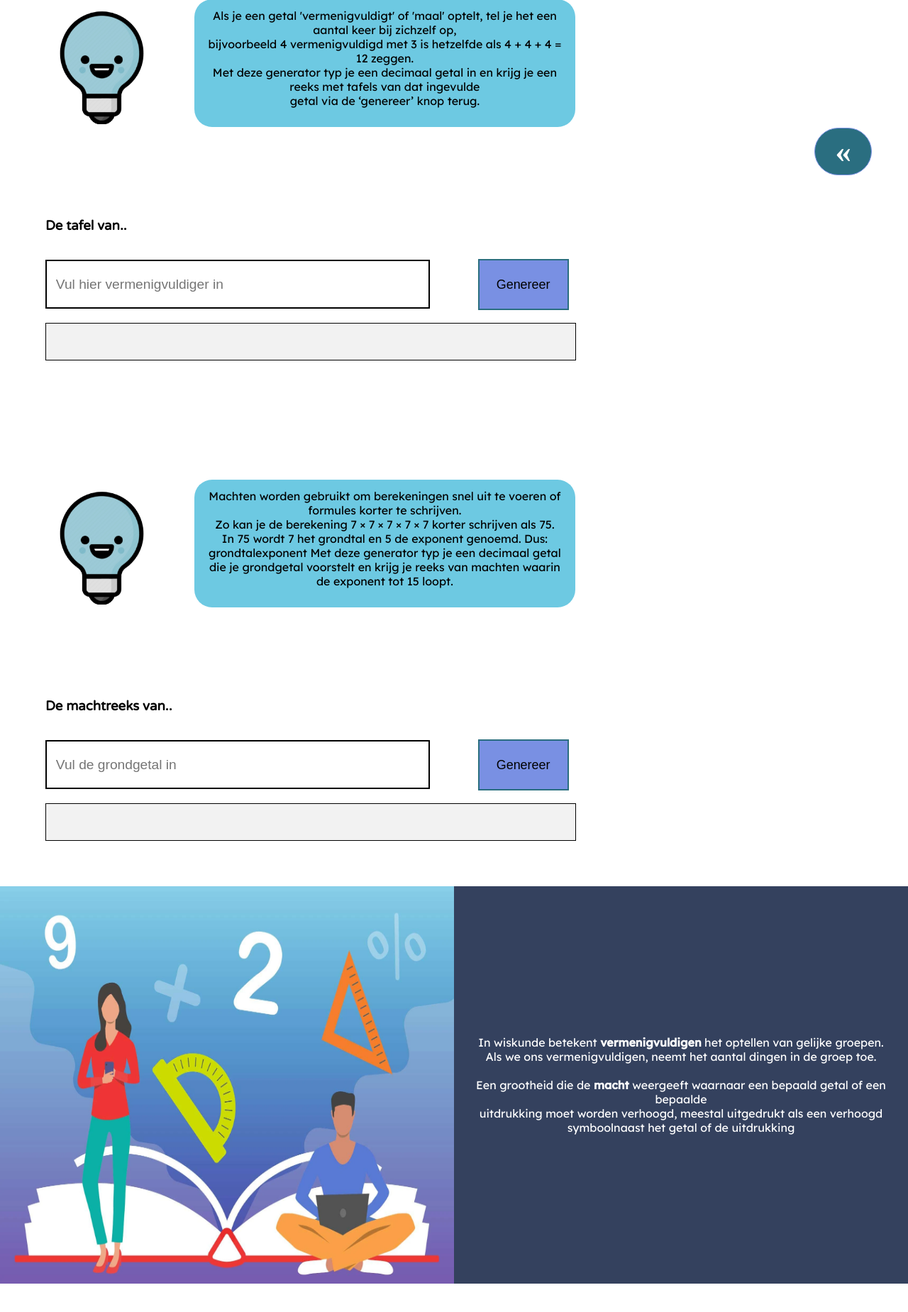
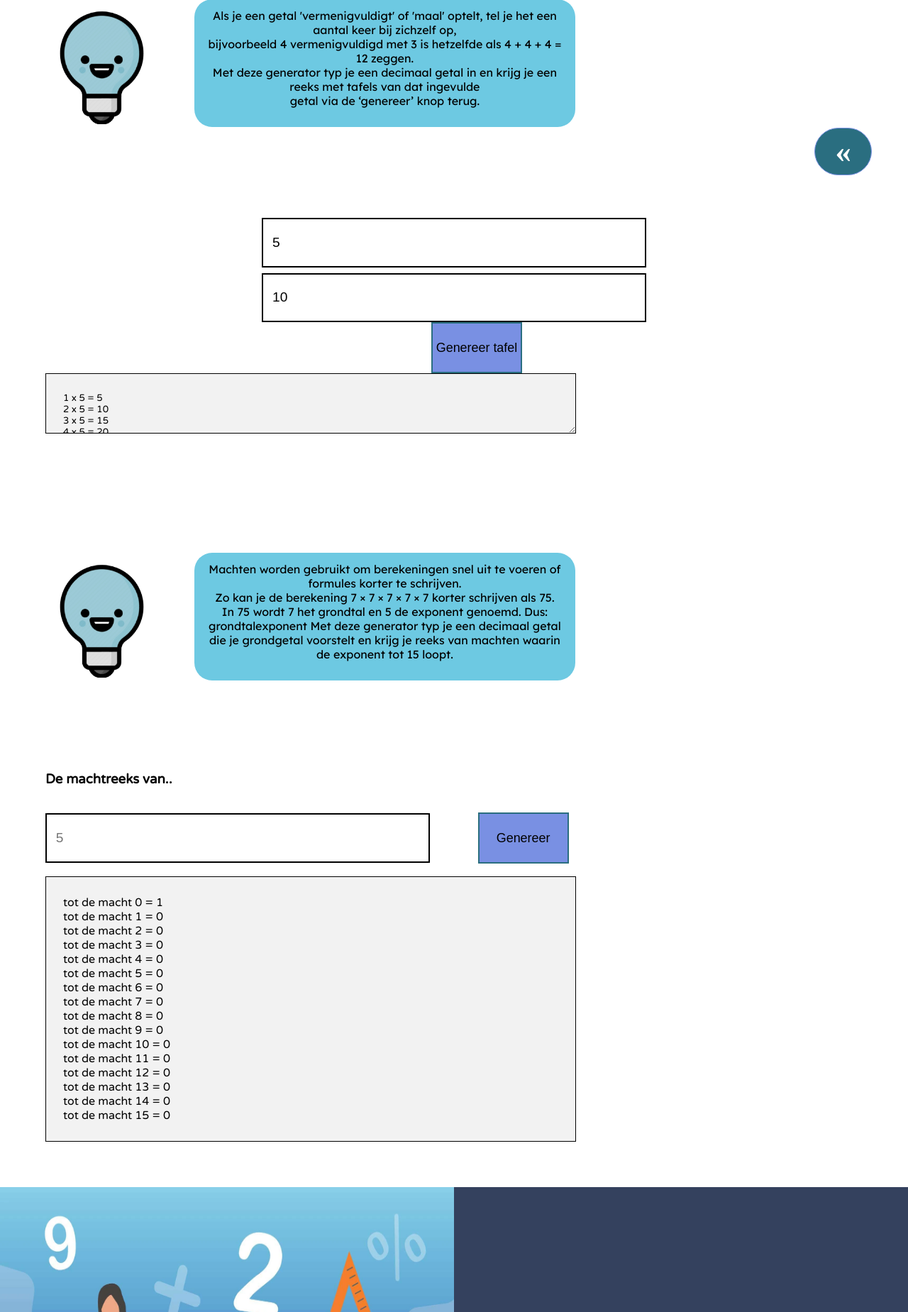
Before and after one commit to SiwaniV/ALA_p4_groep2, a PHP site: page /eenvoudigrekenen.html in a window 1280 px wide. Shown: the part 505-2354 px from the top of the page at 71% size. Run offline with PHP 8.4, Linux system fonts and the light colour scheme.

Commit message:
html en css bewerkt van eenvoudig rekenpagina

```diff
--- a/CSS/eenvoudrekenen.css
+++ b/CSS/eenvoudrekenen.css
@@ -324,12 +324,21 @@
 
       }
 
-      #waarde1 {
+      #tafel-vermenigvuldigtal {
           width: 40vw;
           height: 5vh;
           padding: 1vw;
           border: 2px solid black;
           font-size: 1.5vw;
+      }
+
+      #tafel-max-vermenigvuldiger{
+        width: 40vw;
+        height: 5vh;
+        margin-top: 1vh;
+        padding: 1vw;
+        border: 2px solid black;
+        font-size: 1.5vw;
       }
 
       #macht1 {
--- a/JS/eenvoud.js
+++ b/JS/eenvoud.js
@@ -8,26 +8,22 @@
     resetInput();
     }
 
-    function tafelReeks(){
-        /*Variabel voor de uitkomst*/
-        var uitkomst = '';
 
-        /*Variabel voor de waarde die je intypet*/
-        var vermenigvuldigtal = document.getElementById('waarde1').value;
-        if (vermenigvuldigtal == 0) {
-            document.getElementById("tafels").style.display = none;
+
+    function tafelReeks() {
+        var vermenigvuldigtal = document.getElementById("tafel-vermenigvuldigtal").value; // De invoer van de gebruiker
+        var maxVermenigvuldiger = document.getElementById("tafel-max-vermenigvuldiger").value;
+        var antwoordVeld = document.getElementById("tafels");
+
+        antwoordVeld.value = ""; // We beginnen elke reeks met een leeg antwoord veld
+
+        for(var vermenigvuldiger = 1; vermenigvuldiger <= maxVermenigvuldiger; vermenigvuldiger++) {
+            var product = vermenigvuldiger * vermenigvuldigtal;  // We rekenen het product uit van 1 vermenigvuldiging
+            var vermenigvuldiging = vermenigvuldiger + " x " + vermenigvuldigtal + " = " + product; // Dit is de tekstuele berekening die we kunnen toevoegen aan het antwoordveld.
+            antwoordVeld.value += vermenigvuldiging + "\n"; // We de berekening toe aan het antwoord veld afgesloten met een nieuwe regel \n
         }
 
-        /*FOR loop die een rij maakt*/
-        for (var vermenigvuldiger = 1; vermenigvuldiger <= 10; vermenigvuldiger++) {
-            var product = vermenigvuldiger * vermenigvuldigtal;
-            /*Formule van hoe je tafels berekent*/
-            uitkomst += vermenigvuldiger + " x " + vermenigvuldigtal +" = " + product +  "<br>";
-           /*Wanneer input = 0, verschijnt er geen resultaat*/
-
-        }
-        /*variabel die de uitkomst pakt en haalt vervolgens wat er berekend wordt in de uitkomst*/
-        document.getElementById('tafels').innerHTML = uitkomst;
+        return false; // We moeten false returnen, om te voorkomen dat de browser de pagina herlaad.
     }
 
 
--- a/eenvoudigrekenen.html
+++ b/eenvoudigrekenen.html
@@ -105,10 +105,20 @@
 
         <section class="formule">
             <article>
-                <h1>De tafel van..</h1><br><br>
-                <input type="number" id=waarde1 name="waarde" title="Type vermenigvuldiger in" placeholder="Vul hier vermenigvuldiger in">
-                <button id="btn-1" onclick="tafelReeks()">Genereer</button><br><br>
-                <article id="tafels"></article>
+                <form onsubmit="return genereerTafel();">
+                    <p>
+                        <input id="tafel-vermenigvuldigtal" value="5" type="number">
+                    </p>
+                    <p>
+                        <input id="tafel-max-vermenigvuldiger" value="10" type="number">
+                    </p>
+                    <p>
+                        <button type="submit">Genereer tafel</button>
+                    </p>
+                    <p>
+                        <textarea readonly id="tafels"></textarea>
+                    </p>
+                </form>
             </article>
         </section>
 
@@ -133,7 +143,7 @@
         <section class="formule">
             <article>
                 <h1>De machtreeks van..</h1><br><br>
-                <input type="number" id=macht1 name="macht" title="Type de grondgetal in" placeholder="Vul de grondgetal in">
+                <input type="number" id=macht1 name="macht" title="Type de grondgetal in" placeholder="5">
                 <button id="btn-2" onclick="machtReeks()">Genereer</button><br> <br>
                 <article id="machten"></article>
             </article>
@@ -184,7 +194,7 @@
         <section class="formule">
             <article>
                 <h1>De breukenreeks van..</h1><br><br>
-                <input type="number" id=breuk1 name="breuk" title="Type de noemer in" placeholder="Vul de noemer in">
+                <input type="number" id=breuk1 name="breuk" title="Type de noemer in" placeholder="5">
                 <button onclick="breukenReeks()">Genereer</button><br> <br>
                 <article id="breuken"></article>
             </article>
@@ -212,7 +222,7 @@
         <section class="formule">
             <article>
                 <h1>De machtenreeks van..</h1><br><br>
-                <input type="number" id=kwad1 name="kwad" title="Type de grondgetal in" placeholder="Vul de grondgetal in">
+                <input type="number" id=kwad1 name="kwad" title="Type de grondgetal in" placeholder="5">
                 <button onclick="kwadraatReeks()">Genereer</button><br> <br>
                 <article id="kwadraat"></article>
             </article>
```
